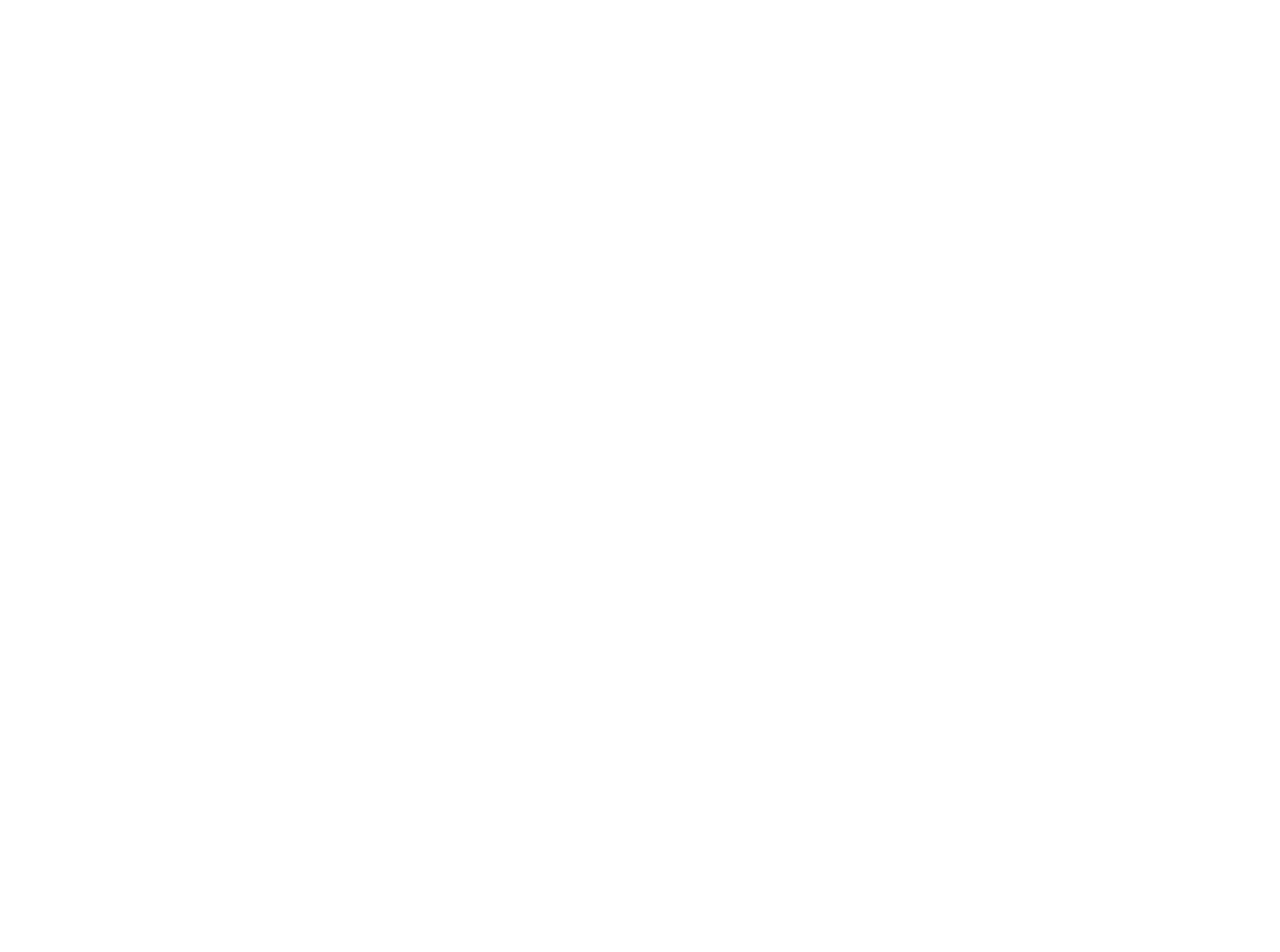
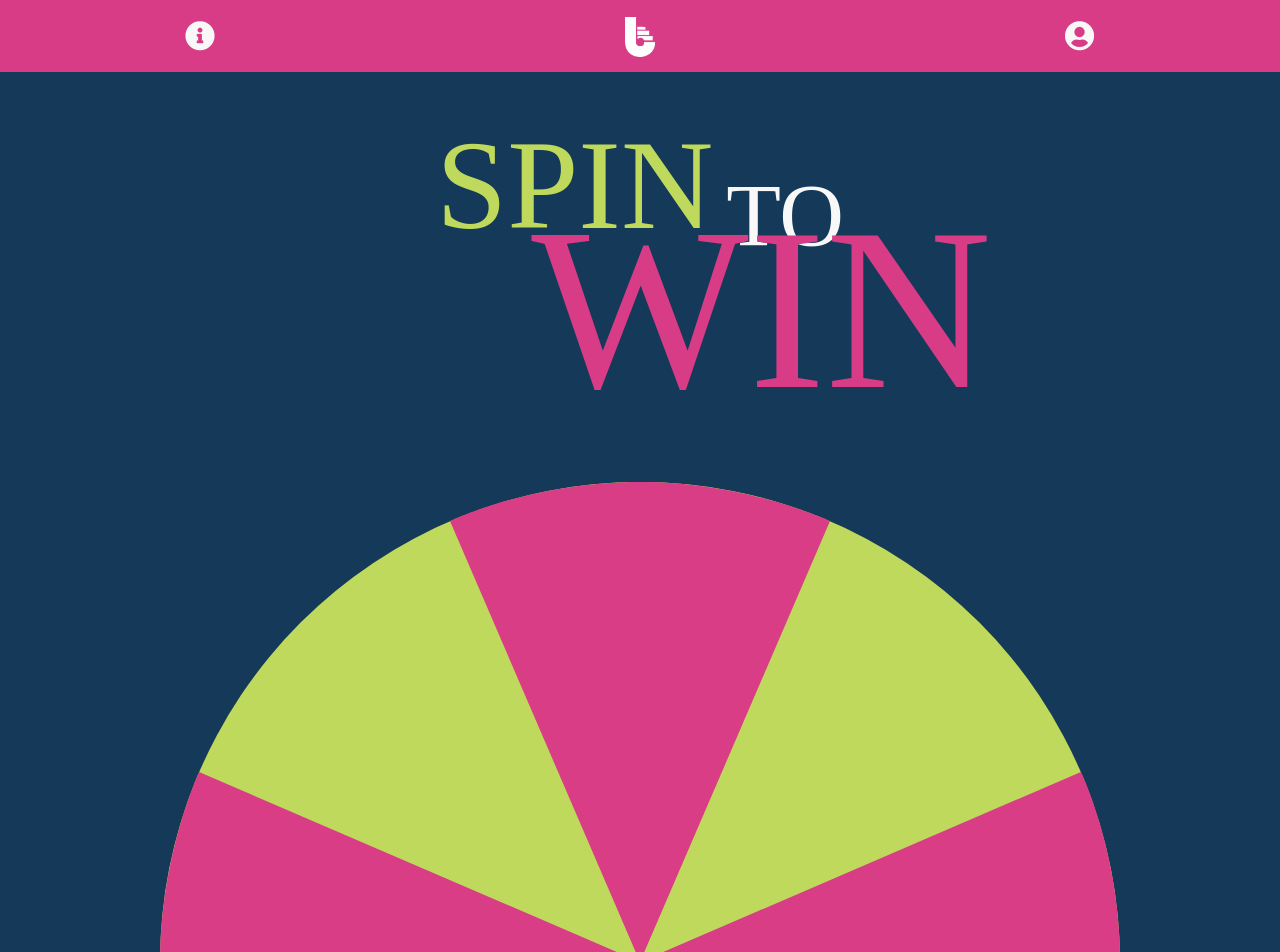
Before and after one commit to Piotr20/UX, a plain HTML site: page Subpages/spintowin.html in a window 1280 px wide. Shown: the top 952 px of the page. Before the commit the page ends 800 px from the top, so only its background shows below. Drawn offline with Linux system fonts and the light colour scheme; a web font is replaced by a local one.

Commit message:
spin to win / no js - almost done?

```diff
--- a/Subpages/spintowin.html
+++ b/Subpages/spintowin.html
@@ -0,0 +1,46 @@
+<!DOCTYPE html>
+<html lang="en">
+
+<head>
+
+     <meta charset="utf-8">
+     <meta name="viewport" content="width=device-width, initial-scale=1">
+     <meta name="keywords" content="word, word. word" />
+     <meta name="description" content="put your descirption in here" />
+     <meta name="robots" content="noindex" />
+     <title>Spin to win | Basement</title>
+     <link href="../css/style_nav.css" rel="stylesheet">
+     <link href="../css/spintowin.css" rel="stylesheet">
+     <link rel="stylesheet" href="https://use.fontawesome.com/releases/v5.11.2/css/all.css"
+          integrity="sha384-KA6wR/X5RY4zFAHpv/CnoG2UW1uogYfdnP67Uv7eULvTveboZJg0qUpmJZb5VqzN" crossorigin="anonymous">
+     <link href="https://fonts.googleapis.com/css2?family=Bowlby+One+SC&family=Inter:wght@300;400;500;600&display=swap"
+          rel="stylesheet">
+</head>
+
+<body>
+     <div id="wrapper">
+          <header>
+               <a href="information.html"><i class="fas fa-info-circle"></i></a>
+               <a href="main.html"><img src="../Images/Basement_logo.png" alt=""></a>
+               <a href="account.html"><i class="fas fa-user-circle"></i></a>
+          </header>
+     </div>
+     <main>
+          <div id="game-title">
+               <div id="first-row">
+                    <p id="spin">SPIN</p>
+                    <p id="to">TO</p>
+               </div>
+               <p id="win">WIN</p>
+          </div>
+
+          <div id="wheel-container">
+               <img src="../Images/SpinTheWheel.svg" id="wheel">
+          </div>
+
+          <div id="button-container"> <button id="button">SPIN</button> </div>
+     </main>
+</body>
+<script type="text/javascript" src="/javascript/"></script>
+
+</html>
--- a/css/spintowin.css
+++ b/css/spintowin.css
@@ -0,0 +1,73 @@
+body {
+     background-color: #143959;
+}
+
+#game-title {
+     justify-content: center;
+     font-family: "Bowlby One SC";
+     text-align: center;
+     margin-top: 5vh;
+}
+
+#first-row {
+     display: flex;
+     flex-direction: row;
+     justify-content: center;
+}
+
+#spin {
+     font-size: 10vw;
+     color: #BED95B;
+     font-family: "Bowlby One SC";
+}
+
+#to {
+     font-size: 7vw;
+     margin-top: 4%;
+     margin-left: 1%;
+     color: #f8f8f8;
+     font-family: "Bowlby One SC";
+}
+
+#win {
+     font-size: 18vw;
+     margin-left: 19%;
+     margin-top: -7%;
+     color: #D93C87;
+     font-family: "Bowlby One SC";
+}
+
+#button {
+     background-color: #D93C87;
+     border-radius: 70px;
+     border: none;
+     font-family: "Bowlby One SC";
+     line-height: 60px;
+     text-decoration: none;
+     font-size: 1.3em;
+     color: #BED95B;
+     font-weight: 300;
+     align-content: center;
+     width: 40vw;
+}
+
+#button-container {
+     width: 100vw;
+     text-align: center;
+}
+
+#wheel {
+     width: 75vw;
+     margin: 5vh auto;
+}
+
+#wheel-container {
+     width: 100%;
+     text-align: center;
+}
+
+@media (min-width: 300px) {}
+
+@media (min-width: 350px) {}
+
+@media (min-width: 400px) {}
```
Also changed, not shown: Subpages/scratchtowin.html (+1 -1 lines), Images/SpinTheWheel.svg (added).
